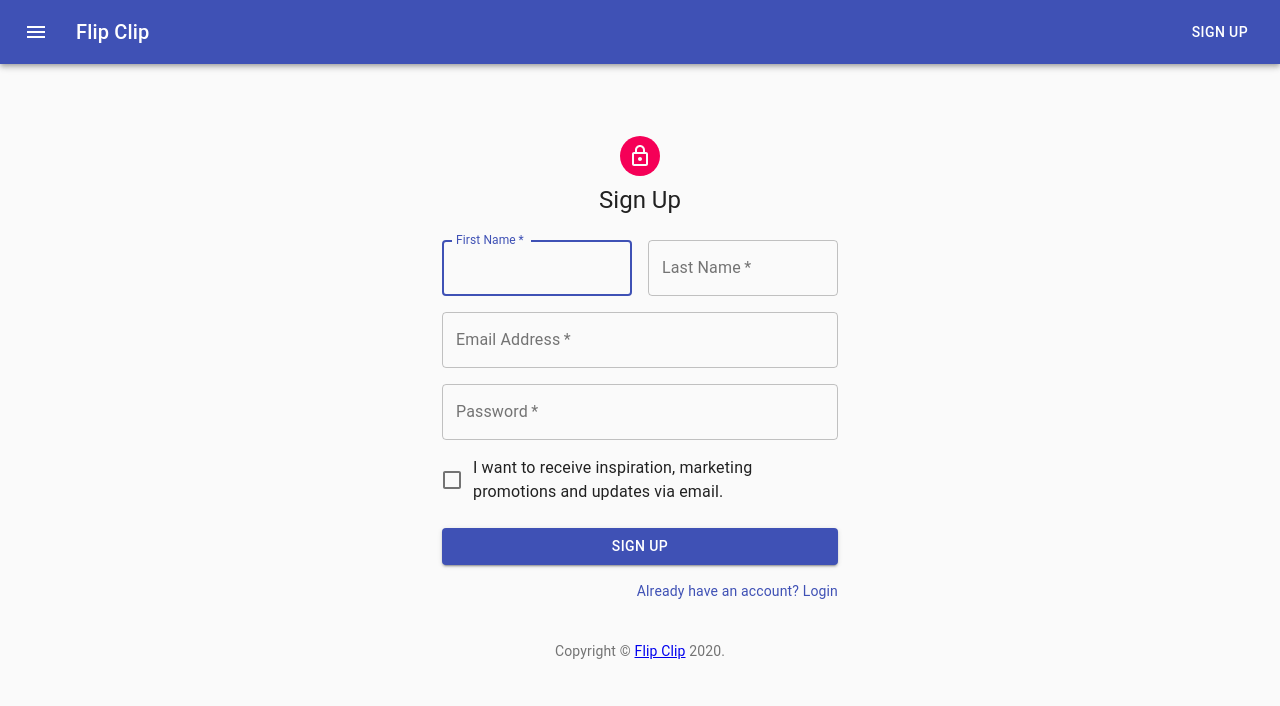
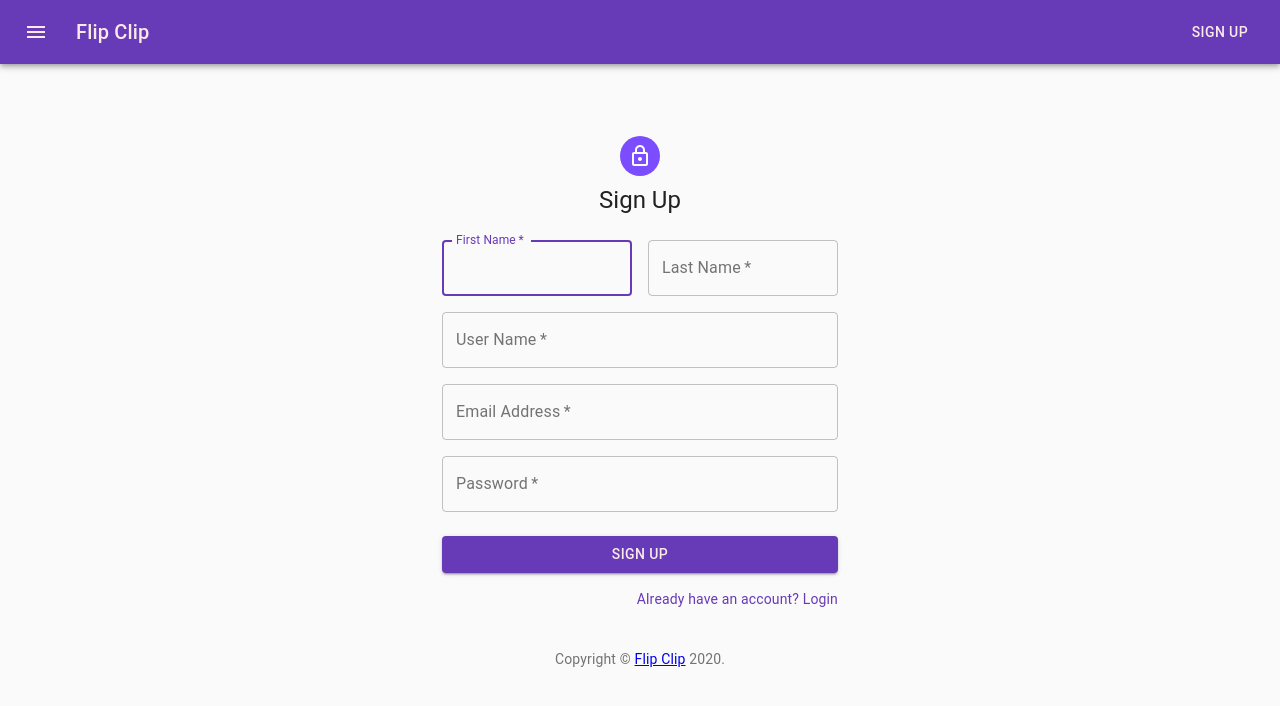
Before and after one commit to tim-carey-code/flipclip, a React (Create React App) app: page /signup in a window 1280 px wide. Shown: the top 706 px of the page. Built offline with nearby package versions, Linux system fonts and the light colour scheme; no server answers.

Commit message:
working on theme

```diff
--- a/public/index.html
+++ b/public/index.html
@@ -2,7 +2,7 @@
 <html lang="en">
   <head>
     <meta charset="utf-8" />
-    <link rel="icon" href="%PUBLIC_URL%/favicon.ico" />
+    <link rel="icon" href="%PUBLIC_URL%/weedPlant.png" />
     <meta name="viewport" content="width=device-width, initial-scale=1" />
     <meta name="theme-color" content="#000000" />
     <meta
--- a/src/App.js
+++ b/src/App.js
@@ -1,5 +1,9 @@
 import React, { useState, useEffect } from "react";
 import { BrowserRouter as Router, Route, Switch } from "react-router-dom";
+
+// MUI stuff
+import { createMuiTheme, ThemeProvider } from "@material-ui/core/styles";
+import { ThemeProvider as MuiThemeProvider } from "@material-ui/core/styles";
 
 // Firebase
 import firebase from "firebase/app";
@@ -19,6 +23,23 @@ import Home from "./pages/Home";
 // Util
 import { PrivateRoute } from "./router/PrivateRoute";
 import "./App.css";
+
+const theme = createMuiTheme({
+  palette: {
+    primary: {
+      light: "#d1c4e9",
+      main: "#673ab7",
+      dark: "#311b92",
+      contrastText: "#fbe9e7",
+    },
+    secondary: {
+      light: "#b388ff",
+      main: "#7c4dff",
+      dark: "#651fff",
+      contrastText: "#f3e5f5",
+    },
+  },
+});
 
 function App() {
   const auth = firebase.auth();
@@ -44,6 +65,7 @@ function App() {
 
   return (
     <UserProvider>
+      <ThemeProvider theme={theme}>
         <Router>
           <Navbar />
           <Switch>
@@ -63,6 +85,7 @@ function App() {
             <Route exact path="/login" component={Login} />
           </Switch>
         </Router>
+      </ThemeProvider>
     </UserProvider>
   );
 }
--- a/src/components/SignUp.js
+++ b/src/components/SignUp.js
@@ -144,6 +144,20 @@ const SignUp = (props) => {
                 variant="outlined"
                 required
                 fullWidth
+                id="userName"
+                label="User Name"
+                name="userName"
+                autoComplete="uname"
+                error={errors.userName}
+                helperText={errors.userName ? "User Name is required" : ""}
+              />
+            </Grid>
+            <Grid item xs={12}>
+              <TextField
+                inputRef={register({ required: true })}
+                variant="outlined"
+                required
+                fullWidth
                 id="email"
                 label="Email Address"
                 name="email"
@@ -165,12 +179,6 @@ const SignUp = (props) => {
                 autoComplete="current-password"
                 error={errors.password}
                 helperText={errors.password ? "Password is required" : ""}
-              />
-            </Grid>
-            <Grid item xs={12}>
-              <FormControlLabel
-                control={<Checkbox value="allowExtraEmails" color="primary" />}
-                label="I want to receive inspiration, marketing promotions and updates via email."
               />
             </Grid>
           </Grid>
--- a/src/firebase/auth.js
+++ b/src/firebase/auth.js
@@ -2,12 +2,20 @@ import firebase from "firebase/app";
 import "firebase/auth";
 import { newUserDocument } from "./user";
 
-export const signup = async ({ firstName, lastName, email, password }) => {
+export const signup = async ({
+  userName,
+  firstName,
+  lastName,
+  email,
+  password,
+}) => {
   const res = await firebase
     .auth()
     .createUserWithEmailAndPassword(email, password);
   const user = res.user;
-  await user.updateProfile({ displayName: `${firstName} ${lastName}` });
+  await user.updateProfile({
+    displayName: `${firstName} ${lastName}`,
+  });
   await newUserDocument(user);
   return user;
 };
```
Also changed, not shown: public/weedPlant.png (added), 1 other file (tests, documents, lock files or other folders). Lines whose indentation alone changed are shown as unchanged.
